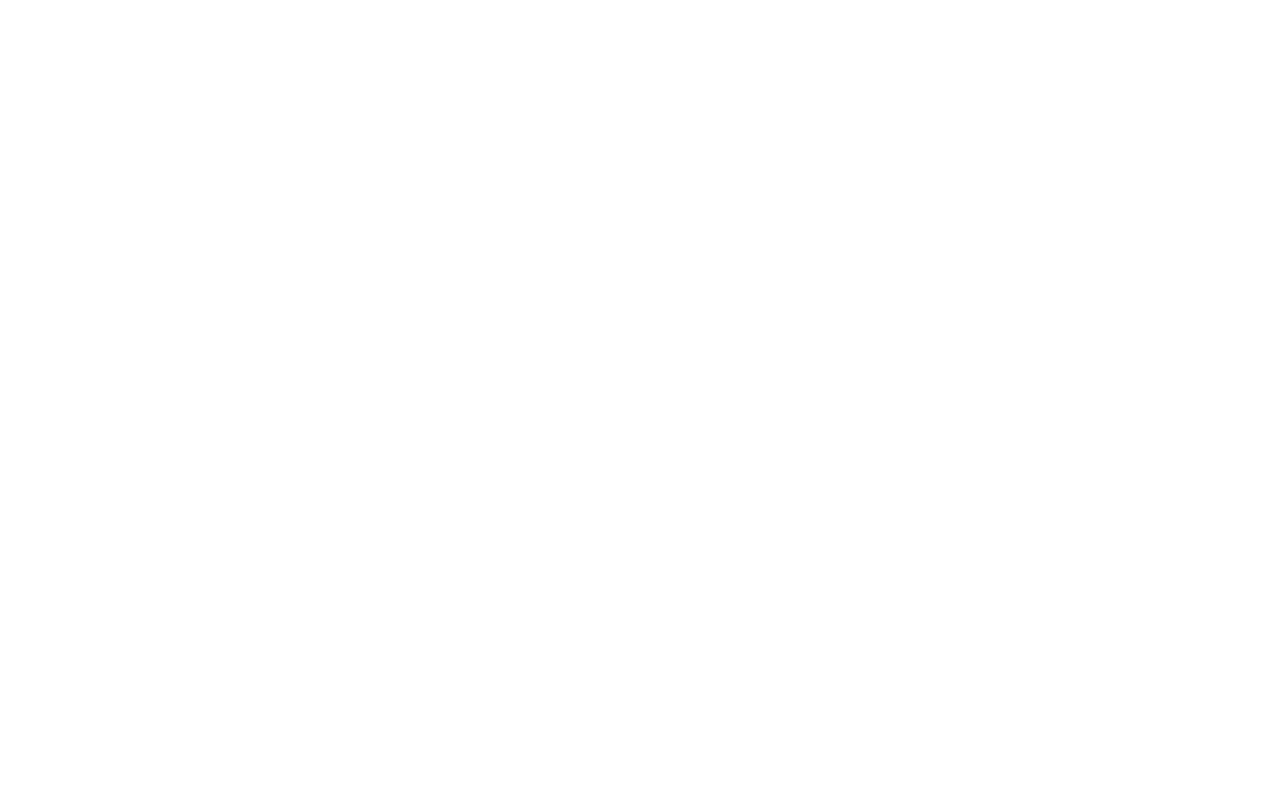
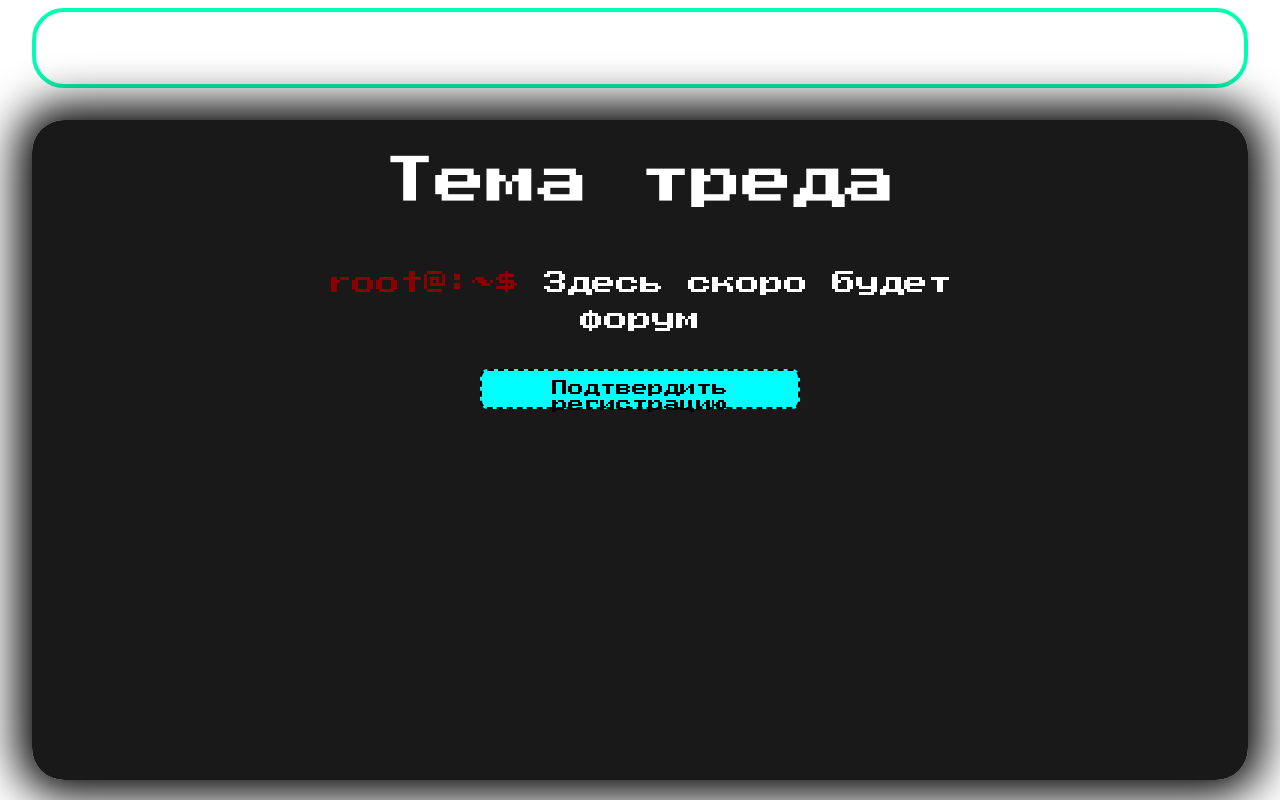
Before and after one commit to Weit145/site_bit_loader, a React (Vite) app in the folder frontend/: page /confirm in a window 1280 px wide. Before the commit this address had no page. Built offline with nearby package versions, Linux system fonts and the light colour scheme.

Commit message:
Add front token

```diff
--- a/frontend/src/App.tsx
+++ b/frontend/src/App.tsx
@@ -1,6 +1,6 @@
-import axios from "axios";
+// import axios from "axios";
 
-import  { useState } from "react";
+// import  { useState } from "react";
 import "./App.css";
 import Button from "./components/button_handler";
 import "./components/button_handler.css";
@@ -13,6 +13,8 @@ export default function App() {
   function Button_click(type: string) {
     console.log("Button clicked", type);
   }
+
+
   return (
     <div>
 
@@ -32,6 +34,11 @@ export default function App() {
               Войти
               </Button>
             </Link>
+            <Link to ="/confirm">
+              <Button onClick={() => Button_click("b")} type={"button"} flag_disabled={false}>
+              Подтвердите регистрацию
+              </Button>
+            </Link>
         </div>
       </main>
     </div>
--- /dev/null
+++ b/frontend/src/Confirm.tsx
@@ -0,0 +1,78 @@
+import axios from "axios";
+
+import  {useEffect, useState } from "react";
+import "./App.css";
+import Button from "./components/button_handler";
+import "./components/button_handler.css";
+import Header from "./components/Header";
+import { Link, useLocation } from "react-router";
+
+const api = axios.create({
+  baseURL: "http://127.0.0.1:8000",
+  withCredentials: true, // важно: браузер отправит HttpOnly cookie
+});
+
+export default function Confirm() {
+  const [tokenPod, setTokenPod] = useState<string | null>(null);
+  const location = useLocation();
+  useEffect(() => {
+    const params = new URLSearchParams(location.search);
+    const token = params.get("token_pod");
+    if (token) setTokenPod(token);
+  }, [location.search]);
+
+
+  function Button_click(type: string) {
+    console.log("Button clicked", type);
+  }
+
+
+
+async function handleSubmit(e: React.FormEvent<HTMLFormElement>) {
+    e.preventDefault();
+
+    try {
+      const response = await api.get(
+        "http://127.0.0.1:8000/user/registration/confirm",
+        {
+          params: { token_pod: tokenPod },
+
+        }
+      );
+
+      console.log("Ответ сервера:", JSON.stringify(response.data, null, 2));
+      alert("Данные успешно отправлены!");
+    } catch (error: any) {
+      console.error("Ошибка при отправке данных:", error.response?.data || error.message);
+      alert("Ошибка при отправке данных. Пожалуйста, попробуйте еще раз.");
+
+    }
+      alert("Данные успешно отправлены!");
+      // alert(`Отправлено:\nEmail: ${name}\nPassword: ${password}`);
+
+
+
+  }
+
+  return (
+    <div>
+
+      <Header />
+
+      <main>
+        <div className="content_box">
+          <h1 className="content_text">Тема треда</h1>
+          <h2 className="content_text"><span className="content_text_root">root@:~$</span> Здесь скоро будет форум</h2>
+          <form onSubmit={handleSubmit} noValidate>
+            {/* <Link to ="/"> */}
+              <Button onClick={() => Button_click("b")} type={"submit"} flag_disabled={false}>
+              Подтвердить регистрацию
+              </Button>
+            {/* </Link> */}
+          </form>
+        </div>
+      </main>
+    </div>
+  );
+
+}
--- a/frontend/src/main.tsx
+++ b/frontend/src/main.tsx
@@ -4,6 +4,7 @@ import './index.css'
 import App from './App.tsx'
 import Login from "./pages/Login.tsx"
 import Register from "./pages/Register.tsx"
+import Confirm from './Confirm.tsx'
 
 import {BrowserRouter, Route, Routes} from "react-router"
 
@@ -28,6 +29,7 @@ createRoot(document.getElementById('root')!).render(
           <Route path='/' element={<App/>}/>
           <Route path='/login' element ={<Login/>}/>
           <Route path='/register' element={<Register/>}/>
+          <Route path='/confirm' element={<Confirm/>}/>
       </Routes>
 
     </BrowserRouter>
--- a/frontend/src/pages/Register.tsx
+++ b/frontend/src/pages/Register.tsx
@@ -24,6 +24,8 @@ export default function Register() {
   const [touchedEmail, setTouchedEmail] = useState<boolean>(false);
   const [touchedPassword, setTouchedPassword] = useState<boolean>(false);
   const [touchedPasswordConfirm, setTouchedPasswordConfirm] = useState<boolean>(false);
+
+  const [accessToken, setAccessToken] = useState<string>("");
 
   const validateName = (v: string) => v.trim().length >= 3; // минимум 3 символов
   const validateEmail = (v: string) => {
@@ -107,7 +109,6 @@ function handleNameChange(v: string) {
       });
       return;
     }
-
     const params = new URLSearchParams({
       username : name,
       password : password,
@@ -115,7 +116,7 @@ function handleNameChange(v: string) {
     })
     try {
       const response = await axios.post(
-        "http://127.0.0.1:8000/users/",
+        "http://127.0.0.1:8000/user/registration",
         {
           params,
           username: name,
```
Also changed, not shown: frontend/src/api.ts (added), 2 other files (tests, documents, lock files or other folders).
